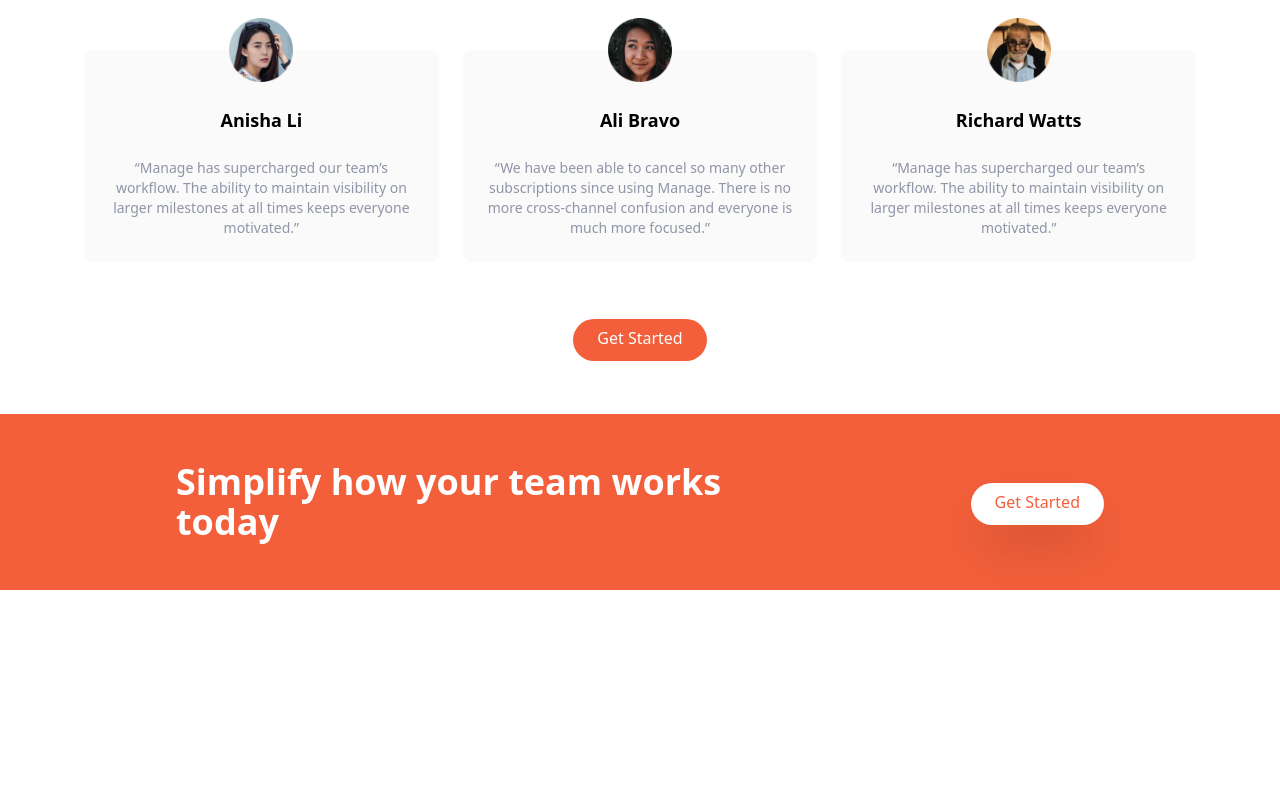
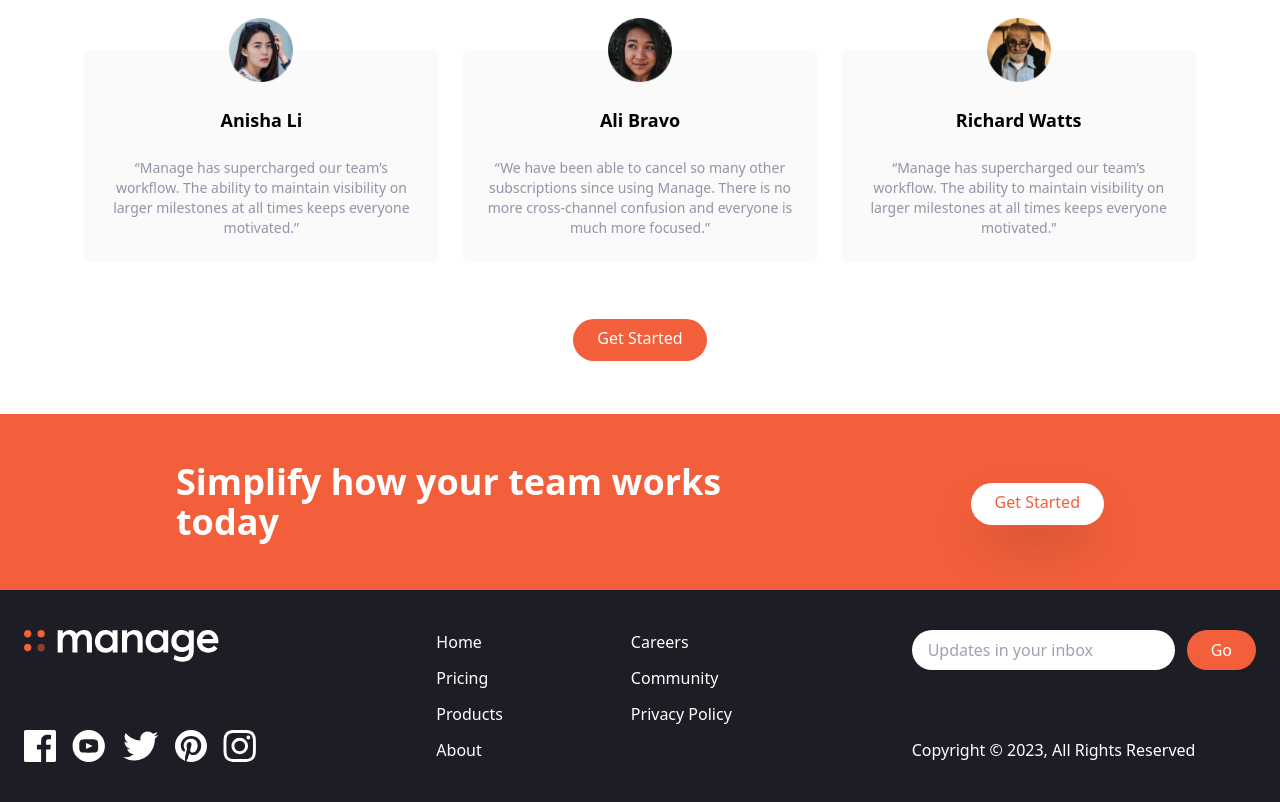
Before and after one commit to des291/tailwind-landing, a website: page index.html in a window 1280 px wide. Shown: the part 1354-2156 px from the top of the page. Before the commit the page ends 1944 px from the top, so only its background shows below. Drawn offline with Linux system fonts and the light colour scheme.

Commit message:
Added footer.

```diff
--- a/index.html
+++ b/index.html
@@ -223,6 +223,74 @@
             </div>
         </div>
     </section>
+
+    <!-- footer -->
+    <footer class="bg-veryDarkBlue">
+        <!-- flex container -->
+        <div
+            class="comtainer flex flex-col-reverse justify-between px-6 py-10 mx-auto space-y-8 md:flex-row md:space-y-0">
+            <!-- logo and socials container -->
+            <div
+                class="flex flex-col-reverse items-center justify-between space-y-12 md:flex-col md:space-y-0 md:items-start">
+                <div class="mx-auto my-6 text-center text-white md:hidden">
+                    Copyright &copy; 2023, All Rights Reserved
+                </div>
+                <!-- logo -->
+                <div>
+                    <img src="img/logo-white.svg" class="h-8" alt="">
+                </div>
+                <!-- socials container -->
+                <div class="flex justify-center space-x-4">
+                    <!-- link 1 -->
+                    <a href="#">
+                        <img src="img/icon-facebook.svg" alt="" class="h-8">
+                    </a>
+                    <!-- link 2 -->
+                    <a href="#">
+                        <img src="img/icon-youtube.svg" alt="" class="h-8">
+                    </a>
+                    <!-- link 3 -->
+                    <a href="#">
+                        <img src="img/icon-twitter.svg" alt="" class="h-8">
+                    </a>
+                    <!-- link 4 -->
+                    <a href="#">
+                        <img src="img/icon-pinterest.svg" alt="" class="h-8">
+                    </a>
+                    <!-- link 5 -->
+                    <a href="#">
+                        <img src="img/icon-instagram.svg" alt="" class="h-8">
+                    </a>
+                </div>
+            </div>
+            <!-- list container -->
+            <div class="flex justify-around space-x-32">
+                <div class="flex flex-col space-y-3 text-white">
+                    <a href="#" class="hover:text-brightRed">Home</a>
+                    <a href="#" class="hover:text-brightRed">Pricing</a>
+                    <a href="#" class="hover:text-brightRed">Products</a>
+                    <a href="#" class="hover:text-brightRed">About</a>
+                </div>
+                <div class="flex flex-col space-y-3 text-white">
+                    <a href="#" class="hover:text-brightRed">Careers</a>
+                    <a href="#" class="hover:text-brightRed">Community</a>
+                    <a href="#" class="hover:text-brightRed">Privacy Policy</a>
+                </div>
+            </div>
+
+            <!-- input container -->
+            <div class="flex flex-col justify-between">
+                <form action="">
+                    <div class="flex space-x-3">
+                        <input type="text" class="flex-1 px-4 rounded-full focus:outline-none"
+                            placeholder="Updates in your inbox">
+                        <button class="px-6 py-2 text-white rounded-full bg-brightRed focus:outline-none">Go</button>
+                    </div>
+                </form>
+                <div class="hidden text-white md:block">Copyright &copy; 2023, All Rights Reserved</div>
+            </div>
+        </div>
+    </footer>
 </body>
 
 </html>
```
Also changed, not shown: css/main.css.
